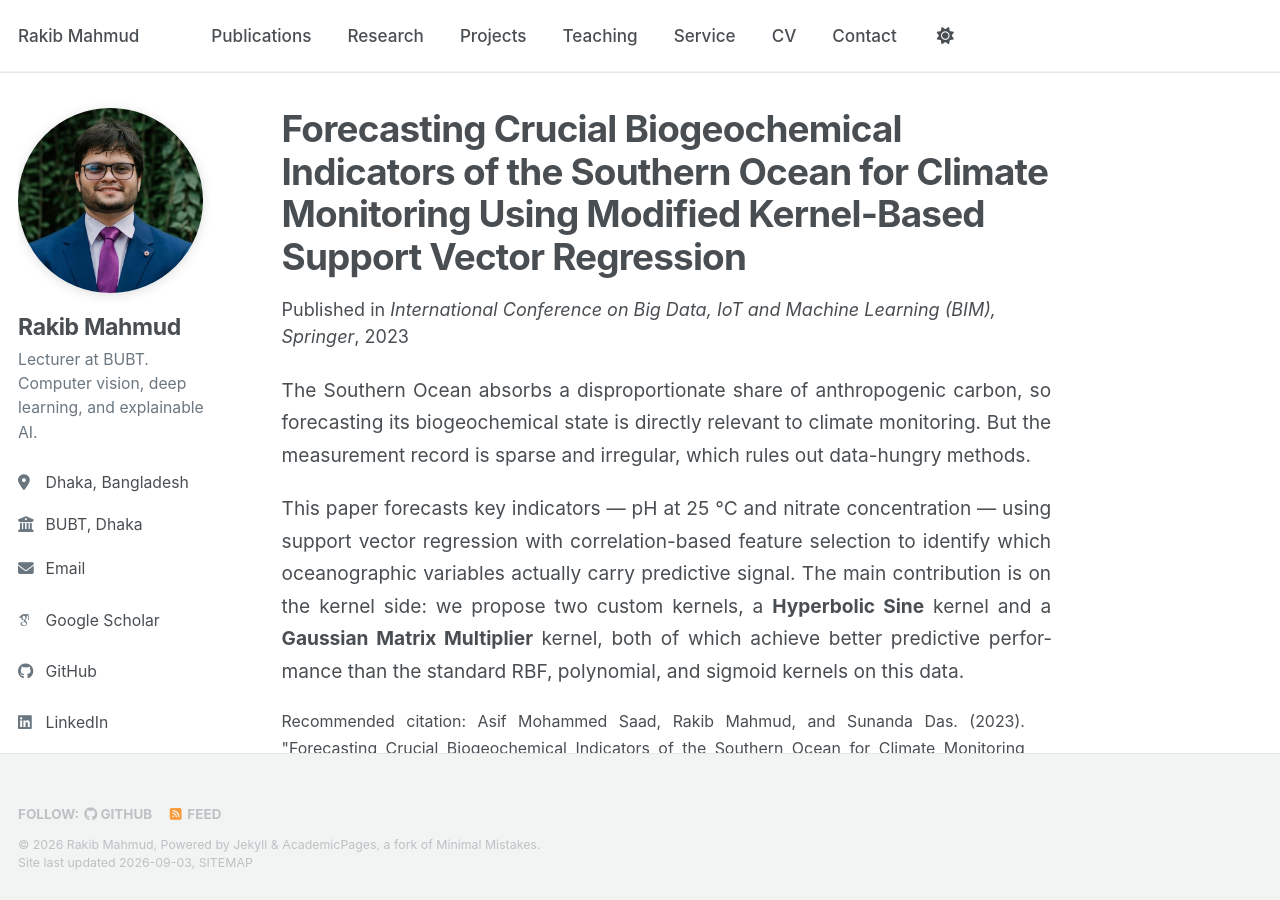
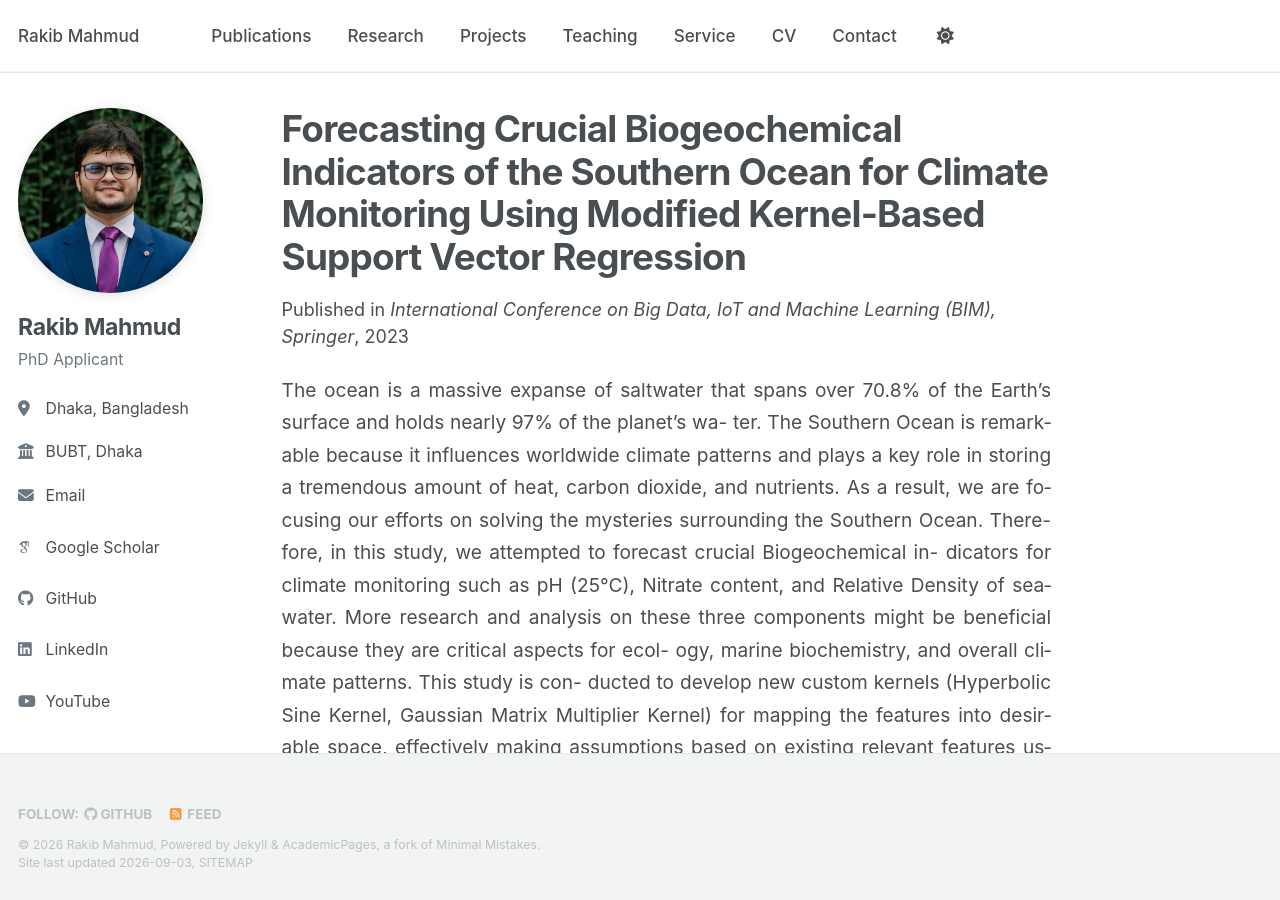
Before and after one commit to rakibMahmud/rakibMahmud.github.io, a Jekyll site: the page built from _publications/2023-12-01-southern-ocean-svr.md, in a window 1280 px wide and 900 px high. Built offline with Jekyll 4.4.1, drawn with Linux system fonts in a browser that asks for light colours; some web fonts are replaced; a script that is not in the unit is left out.

Commit message:
publication is  changed

```diff
--- a/_config.yml
+++ b/_config.yml
@@ -12,7 +12,7 @@ site_theme               : "default" # The available themes options are "default
 title                    : "Rakib Mahmud"
 title_separator          : "-"
 name                     : &name "Rakib Mahmud"
-description              : &description "PhD Applicant | Computer Vision, Deep Learning & Explainable AI | Lecturer, BUBT"   # Update this with a general description of your site, this is the default if not overridden by a page
+description              : &description "PhD Applicant | Lecturer, BUBT"   # Update this with a general description of your site, this is the default if not overridden by a page
 url                      : https://rakibmahmud.github.io # The base hostname & protocol for your site e.g. "https://[your GitHub username].github.io",
                                                            # or if you already have some other page hosted on Github then use "https://[your GitHub username].github.io/[Your Repo Name]"
 baseurl                  : "" # the subpath of your site, e.g. "/blog"
@@ -26,7 +26,7 @@ author:
   avatar           : "profile.jpg"
   name             : "Rakib Mahmud"
   pronouns         : # example: "she/her"
-  bio              : "Lecturer at BUBT. Computer vision, deep learning, and explainable AI."
+  bio              : "PhD Applicant"
   location         : "Dhaka, Bangladesh"
   employer         : "BUBT, Dhaka"
   uri              : # URL
--- a/_publications/2023-12-01-southern-ocean-svr.md
+++ b/_publications/2023-12-01-southern-ocean-svr.md
@@ -13,6 +13,20 @@ excerpt: "Two novel SVR kernels that outperform standard alternatives when forec
 citation: 'Asif Mohammed Saad, Rakib Mahmud, and Sunanda Das. (2023). &quot;Forecasting Crucial Biogeochemical Indicators of the Southern Ocean for Climate Monitoring Using Modified Kernel-Based Support Vector Regression.&quot; <i>International Conference on Big Data, IoT and Machine Learning</i>. Springer Nature Singapore.'
 ---
 
-The Southern Ocean absorbs a disproportionate share of anthropogenic carbon, so forecasting its biogeochemical state is directly relevant to climate monitoring. But the measurement record is sparse and irregular, which rules out data-hungry methods.
-
-This paper forecasts key indicators — pH at 25 °C and nitrate concentration — using support vector regression with correlation-based feature selection to identify which oceanographic variables actually carry predictive signal. The main contribution is on the kernel side: we propose two custom kernels, a **Hyperbolic Sine** kernel and a **Gaussian Matrix Multiplier** kernel, both of which achieve better predictive performance than the standard RBF, polynomial, and sigmoid kernels on this data.
+The ocean is a massive expanse of saltwater that spans over
+70.8% of the Earth’s surface and holds nearly 97% of the planet’s wa-
+ter. The Southern Ocean is remarkable because it influences worldwide
+climate patterns and plays a key role in storing a tremendous amount
+of heat, carbon dioxide, and nutrients. As a result, we are focusing our
+efforts on solving the mysteries surrounding the Southern Ocean. There-
+fore, in this study, we attempted to forecast crucial Biogeochemical in-
+dicators for climate monitoring such as pH (25°C), Nitrate content, and
+Relative Density of seawater. More research and analysis on these three
+components might be beneficial because they are critical aspects for ecol-
+ogy, marine biochemistry, and overall climate patterns. This study is con-
+ducted to develop new custom kernels (Hyperbolic Sine Kernel, Gaussian
+Matrix Multiplier Kernel) for mapping the features into desirable space,
+effectively making assumptions based on existing relevant features using
+SVR technique. Further, comparing their efficiency against present ker-
+nels (on certain constraints) across three dimensions and suggesting a
+significantly higher performing kernel.
```
Also changed, not shown: _pages/about.md (+2 -2 lines), _pages/contact.md (+1 -1 lines), _publications/2025-01-01-bangladeshi-birds.md (+1 -3 lines), _publications/2026-01-01-garbage-first-collector.md (+9 -2 lines), images/publications/bim2023.png, images/publications/ncim2025.png.
